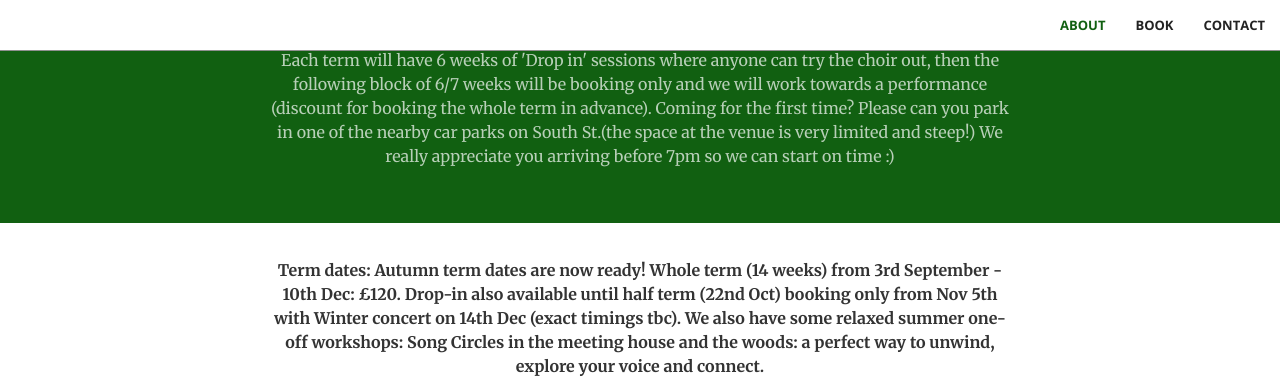
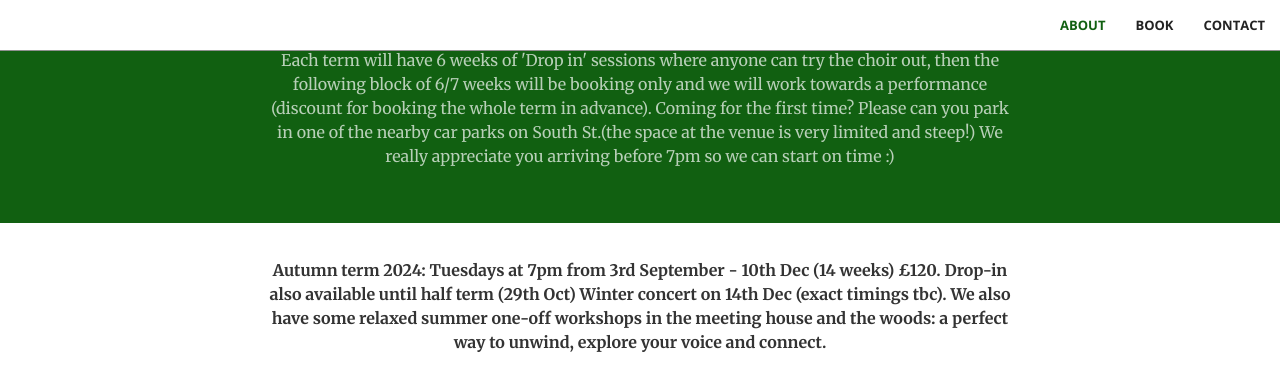
Before and after one commit to thewildchoir/thewildchoir-website, a Jekyll site: the page built from index.html, in a window 1280 px wide and 900 px high, scrolled down 1095 px, cut to the strip 0-385 px from the top of the window. Built offline with Jekyll 4.4.1, drawn with Linux system fonts in a browser that asks for light colours.

Commit message:
Update booking.html

```diff
--- a/_includes/booking.html
+++ b/_includes/booking.html
@@ -2,7 +2,7 @@
     <div class="container">
        <div class="row">
             <div class="col-lg-8 col-lg-offset-2 text-center">
-                <p class="text-book"><b>Term dates:  Autumn term dates are now ready! Whole term (14 weeks) from 3rd September - 10th Dec: £120. Drop-in also available until half term (22nd Oct) booking only from Nov 5th with Winter concert on 14th Dec (exact timings tbc). We also have some relaxed summer one-off workshops: Song Circles in the meeting house and the woods: a perfect way to unwind, explore your voice and connect.  </p
+                <p class="text-book"><b> Autumn term 2024: Tuesdays at 7pm from 3rd September - 10th Dec (14 weeks) £120. Drop-in also available until half term (29th Oct) Winter concert on 14th Dec (exact timings tbc). We also have some relaxed summer one-off workshops in the meeting house and the woods: a perfect way to unwind, explore your voice and connect.  </p
 <script async
   src="https://js.stripe.com/v3/buy-button.js">
 </script>
```
